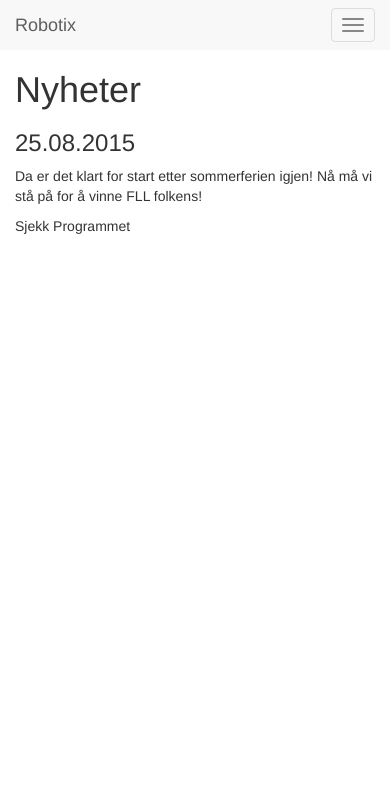
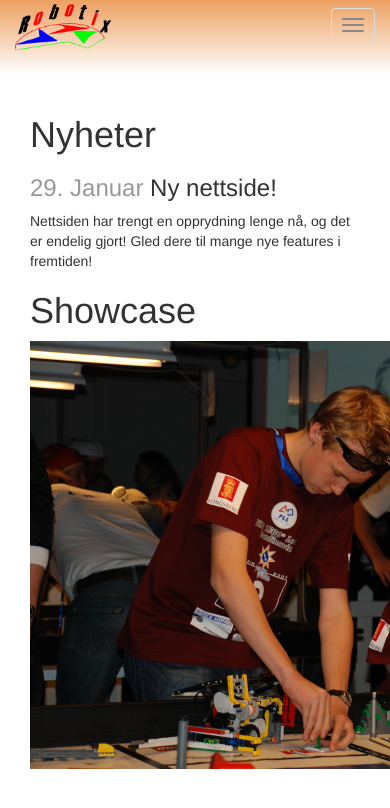
Before and after one commit to Robotix-Horten/Robotix-Website, a PHP site: page / in a window 390 px wide; the page is wider, and only the part inside the window is pictured. Shown: the top 808 px of that part. Run offline with PHP 8.4, Linux system fonts and the light colour scheme; some libraries are stand-ins or nearby versions.

Commit message:
4th now? I think

```diff
--- a/index.php
+++ b/index.php
@@ -1,25 +1,59 @@
+<!DOCTYPE html>
 <html>
 <head>
 	<title>Robotix - Hjem</title>
+	<link href="https://maxcdn.bootstrapcdn.com/bootstrap/3.3.7/css/bootstrap.min.css" rel="stylesheet" integrity="sha384-BVYiiSIFeK1dGmJRAkycuHAHRg32OmUcww7on3RYdg4Va+PmSTsz/K68vbdEjh4u" crossorigin="anonymous">
 
-	<link rel="stylesheet" type="text/css" href="./bower_components/bootstrap/dist/css/bootstrap.min.css">
+	<link rel="stylesheet" type="text/css" href="menu.css">
+	<link rel="stylesheet" type="text/css" href="main.css">
+
 </head>
 <body>
+<script type="text/javascript" src="https://code.jquery.com/jquery-3.1.1.min.js"></script>
+<script src="https://maxcdn.bootstrapcdn.com/bootstrap/3.3.7/js/bootstrap.min.js" integrity="sha384-Tc5IQib027qvyjSMfHjOMaLkfuWVxZxUPnCJA7l2mCWNIpG9mGCD8wGNIcPD7Txa" crossorigin="anonymous"></script>
 
-	<?php include "./Resources/php/menu.php"; ?>
+<nav class="navbar navbar-default">
+	<div class="container">
+		<!-- Brand and toggle get grouped for better mobile display -->
+		<div class="navbar-header">
+			<button type="button" class="navbar-toggle collapsed" data-toggle="collapse" data-target="#navbar" aria-expanded="false">
+				<span class="sr-only">Toggle navigation</span>
+				<span class="icon-bar"></span>
+				<span class="icon-bar"></span>
+				<span class="icon-bar"></span>
+			</button>
+			<a class="navbar-brand" href="/"><img src="logo.gif"></a>
+		</div>
 
-	<div class="container">
+		<!-- Collect the nav links, forms, and other content for toggling -->
+		<div class="collapse navbar-collapse" id="navbar">
+		<ul class="nav navbar-nav">
+			<li class="active"><a href="#">Home <span class="sr-only">(current)</span></a></li>
+			<li><a href="#">About</a></li>
+		</ul>
+		<ul class="nav navbar-nav navbar-right">
+			<li><a href="#">Login</a></li>
+		</ul>
+		</div><!-- /.navbar-collapse -->
+	</div><!-- /.container-fluid -->
+</nav>
+
+<div class="container" id="content">
+	<div id="news" class="col-md-7">
 		<h1>Nyheter</h1>
-		<div>
-			<h3>25.08.2015</h3>
-			<p>Da er det klart for start etter sommerferien igjen! Nå må vi stå på for å vinne FLL folkens!</p>
-			<p>Sjekk Programmet</p>
+
+		<div class="news-item">
+			<h3><span class="timestamp">29. Januar</span> Ny nettside!</h3>
+			<p>Nettsiden har trengt en opprydning lenge nå, og det er endelig gjort! Gled dere til mange nye features i fremtiden!</p>
 		</div>
 	</div>
 
+	<div id="showcase" class="col-md-4">
+		<h1>Showcase</h1>
+		<img src="action.png">
+	</div>
+</div>
 
-	<script type="text/javascript" src="./bower_components/jquery/dist/jquery.min.js"></script>
-	<script type="text/javascript" src="./bower_components/bootstrap/dist/js/bootstrap.min.js"></script>
 
 </body>
 </html>
--- /dev/null
+++ b/main.css
@@ -0,0 +1,3 @@
+.timestamp {
+	color: #999999;
+}
--- /dev/null
+++ b/menu.css
@@ -0,0 +1,25 @@
+.navbar-default {
+    background-color: #ffffff;
+    background: -webkit-linear-gradient(top, #eca061 0%, #ffffff 100%);
+    background: linear-gradient(to bottom, #eca061 0%, #ffffff 100%);
+    border-width: 0px;
+    border-radius: 0px;
+}
+
+.navbar-default .navbar-nav > .active > a {
+    background-color: rgba(255, 255, 255, 1);
+    background: -webkit-linear-gradient(top, #d38b50 0%, #ffffff 100%);
+    background: linear-gradient(to bottom, #d38b50 0%, #ffffff 100%);
+}
+
+.navbar-brand > img {
+    height: 100%;
+    width: auto;
+}
+
+.navbar-brand,
+.navbar-nav li a {
+    line-height: 75px;
+    height: 75px;
+    padding-top: 0;
+}
```
Also changed, not shown: action.png (added), logo.gif (added).
